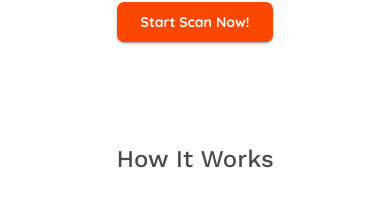
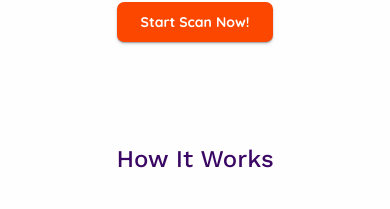
Before and after one commit to nkaryoli/nk_qrCode, a React (Vite) app: page / in a window 390 px wide. Shown: the part 4481-4690 px from the top of the page. Built offline with nearby package versions, Linux system fonts and the light colour scheme; no server answers.

Commit message:
feat: adjust header color a padding

```diff
--- a/src/features/home/components/howItWorks/HowItWorks.tsx
+++ b/src/features/home/components/howItWorks/HowItWorks.tsx
@@ -2,9 +2,9 @@ import StepsCard from "./StepsCard";
 
 const HowItWorks = () => {
     return (
-        <section className="w-full p-6 lg:p-20 lg:pt-0">
+        <section className="w-full p-6 lg:pb-20 ">
             <div className="max-w-4xl flex flex-col justify-center items-center space-y-9 m-auto">
-                <h2 className="text-2xl font-medium">How It Works</h2>
+                <h2 className="text-2xl font-medium text-purple-950">How It Works</h2>
                 <div className="w-full flex flex-col items-center gap-6 lg:flex-row lg:justify-around ">
                     <StepsCard
                         number={1}
```
